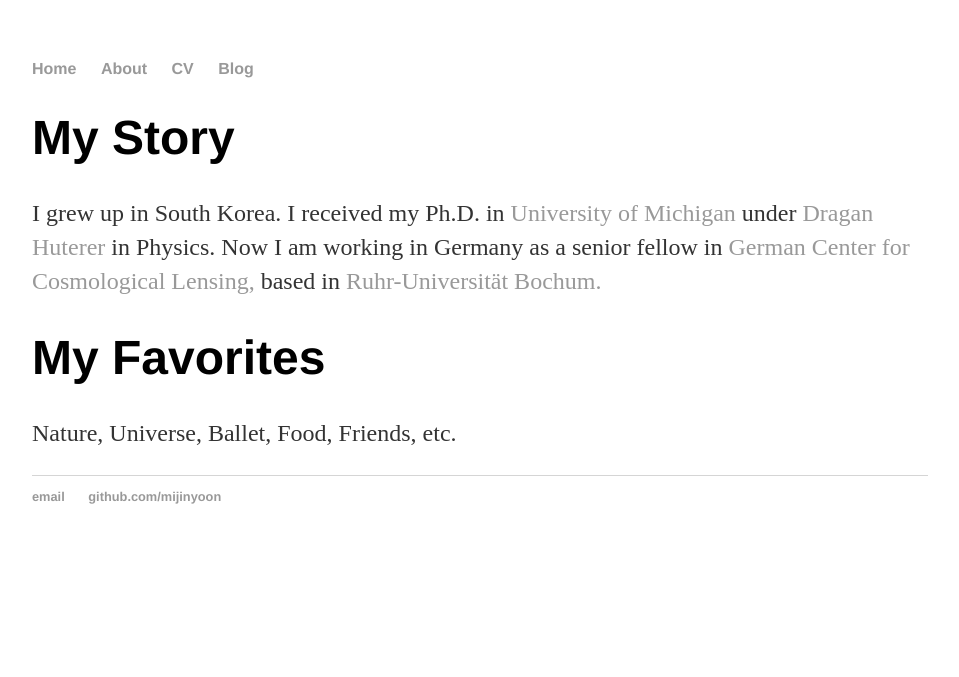
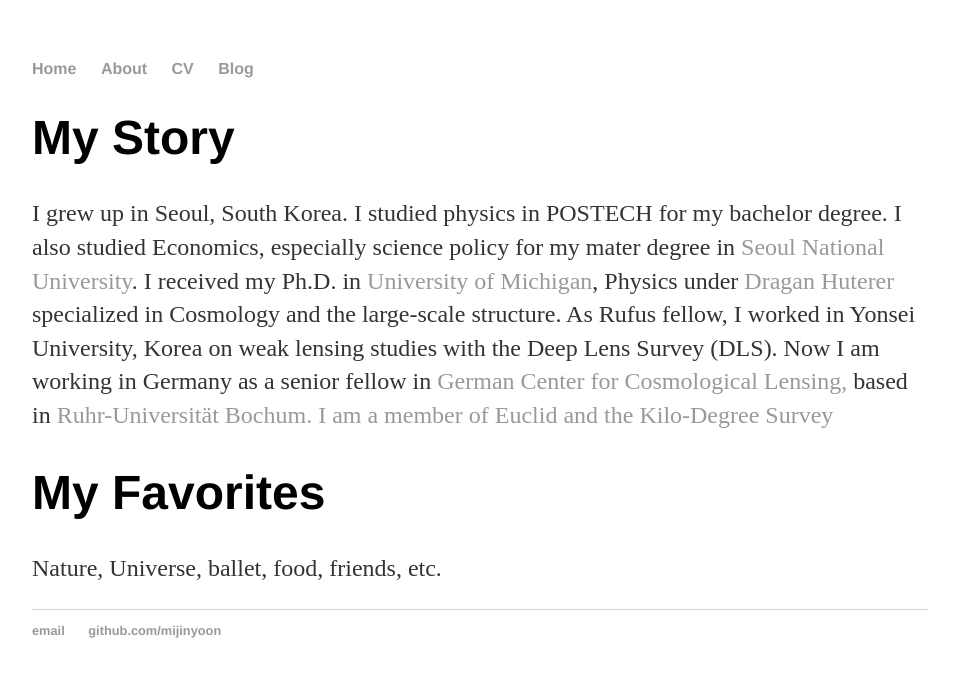
Before and after one commit to mijinyoon/mijinyoon.github.io, a Jekyll site: the page built from about/index.html, in a window 1280 px wide. Shown: the top 677 px of the page, without its empty margins (160-1119 px from the left). Built offline with Jekyll 4.4.1, drawn with Linux system fonts in a browser that asks for light colours.

Commit message:
Update index.html

```diff
--- a/about/index.html
+++ b/about/index.html
@@ -4,7 +4,8 @@
 ---
 <div class="blurb">
 	<h1>My Story</h1>
-	<p>I grew up in South Korea. I received my Ph.D. in <a href="https://umich.edu">University of Michigan</a> under <a href="http://www-personal.umich.edu/~huterer/">Dragan Huterer</a> in Physics. Now I am working in Germany as a senior fellow in <a href="https://gccl-rub.github.io">German Center for Cosmological Lensing, </a> based in <a href="https://www.ruhr-uni-bochum.de/en">Ruhr-Universität Bochum.</a></p>
+	<p>I grew up in Seoul, South Korea. I studied physics in POSTECH for my bachelor degree. I also studied Economics, especially science policy for my mater degree in <a href=http://temep.snu.ac.kr/en>Seoul National University</a>. I received my Ph.D. in <a href="https://umich.edu">University of Michigan</a>, Physics under <a href="http://www-personal.umich.edu/~huterer/">Dragan Huterer</a> specialized in Cosmology and the large-scale structure.
+As Rufus fellow, I worked in Yonsei University, Korea on weak lensing studies with the Deep Lens Survey (DLS). Now I am working in Germany as a senior fellow in <a href="https://gccl-rub.github.io">German Center for Cosmological Lensing, </a> based in <a href="https://www.ruhr-uni-bochum.de/en">Ruhr-Universität Bochum. I am a member of Euclid and the <a href=http://kids.strw.leidenuniv.nl>Kilo-Degree Survey</a></p>
 	<h1>My Favorites</h1>
-	<p>Nature, Universe, Ballet, Food, Friends, etc.</p>
+	<p>Nature, Universe, ballet, food, friends, etc.</p>
 </div><!-- /.blurb -->
```
